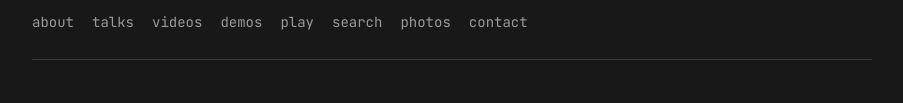
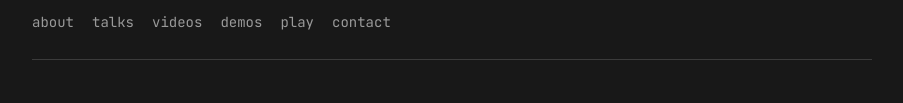
Before and after one commit to tylerhannan/tylerhannan.com, a plain HTML site: page public/index.html in a window 1280 px wide. Shown: the part 224-327 px from the top of the page, without its empty margins (188-1091 px from the left). Drawn offline with nearby package versions, Linux system fonts and the light colour scheme.

Commit message:
Home: the section list only jumps within the page (search and photos are in the header)
Co-Authored-By: Claude Opus 5.5 <noreply@anthropic.com>

```diff
--- a/public/index.html
+++ b/public/index.html
@@ -38,7 +38,7 @@
       <h1>Tyler Hannan<span class="cur" aria-hidden="true"></span></h1>
       <p class="tag">Three decades of databases, distributed systems, and developer communities. Here's what I've said out loud about them, and some of what I wrote down.</p>
     </div>
-    <nav aria-label="Sections"><a href="#about">about</a><a href="#talks">talks</a><a href="#videos">videos</a><a href="#demos">demos</a><a href="#play">play</a><a href="/search/">search</a><a href="/photos/">photos</a><a href="#contact">contact</a></nav>
+    <nav aria-label="Sections"><a href="#about">about</a><a href="#talks">talks</a><a href="#videos">videos</a><a href="#demos">demos</a><a href="#play">play</a><a href="#contact">contact</a></nav>
   </header>
 
   <section id="about" aria-labelledby="about-h">
```
